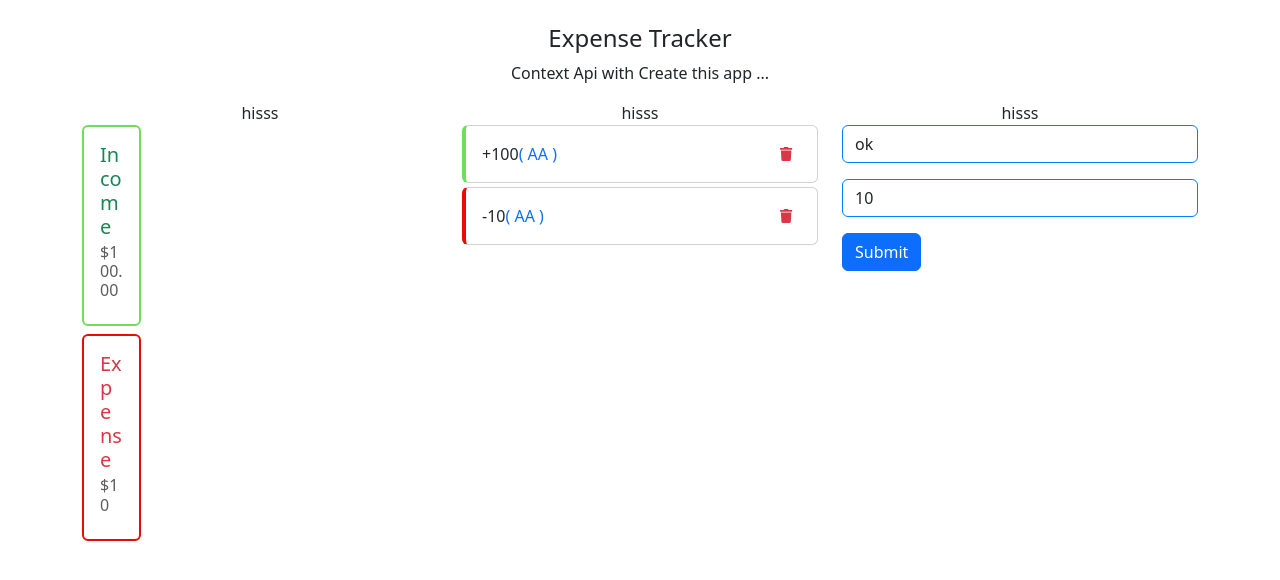
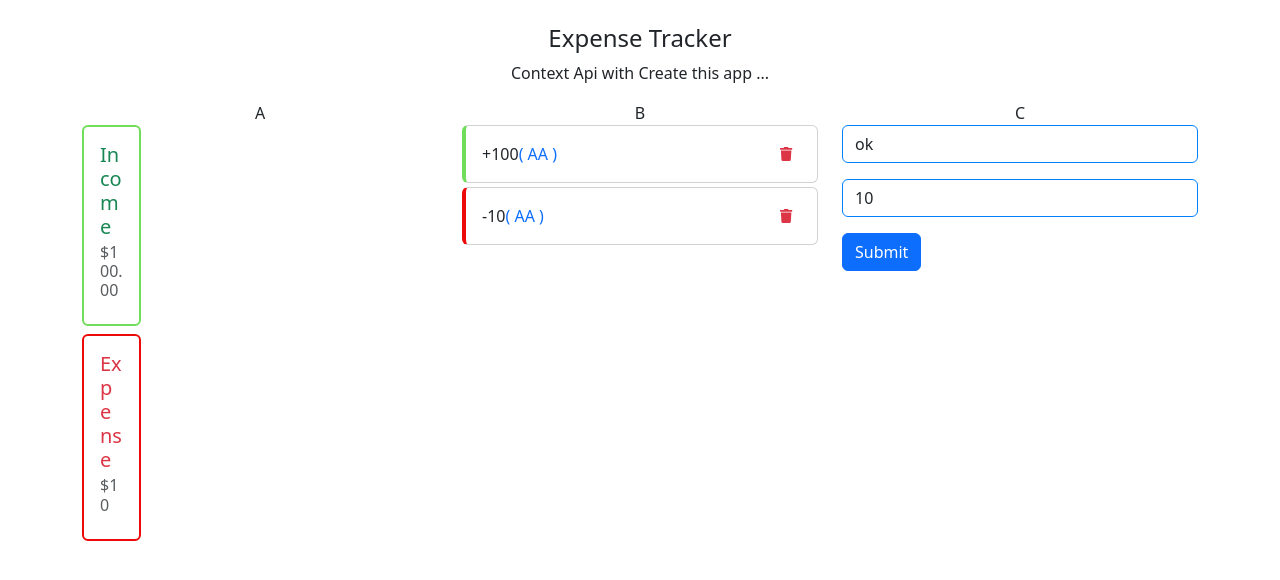
Before and after one commit to rajrachchh14/react-expensetracker, a React (Create React App) app: page / in a window 1280 px wide. Shown: the top 580 px of the page. Built offline with nearby package versions, Linux system fonts and the light colour scheme.

Commit message:
3 files modified

```diff
--- a/src/component/IncomeExpense.js
+++ b/src/component/IncomeExpense.js
@@ -18,8 +18,8 @@ export default function IncomeExpense() {
   // console.log(income, 'f');
   return (
     <>
-      <div className="col-12 col-md-6 col-lg-4 mb-2">
-        <div className="text-center">hisss</div>
+      <div className="col-12 col-lg-4">
+        <div className="text-center">A</div>
         <div className="col-12 col-md-6 col-lg-2 mb-2">
           <div className="card income">
             <div className="card-body">
--- a/src/component/TransactionForm.js
+++ b/src/component/TransactionForm.js
@@ -19,7 +19,7 @@ export default function TransactionForm() {
   return (
     <>
       <div className="col-12 col-md-12 col-lg-4 pb-2">
-        <div className="text-center">hisss</div>
+        <div className="text-center">C</div>
         <form onSubmit={onSubmit}>
           <div className="mb-3">
             <input
--- a/src/component/TransactionList.js
+++ b/src/component/TransactionList.js
@@ -14,7 +14,7 @@ export default function TransactionList() {
   return (
     <>
       <div className="col-12 col-md-12 col-lg-4">
-        <div className="text-center">hisss</div>
+        <div className="text-center">B</div>
         {transaction.map((item) => (
           <div
             key={item.id}
```
